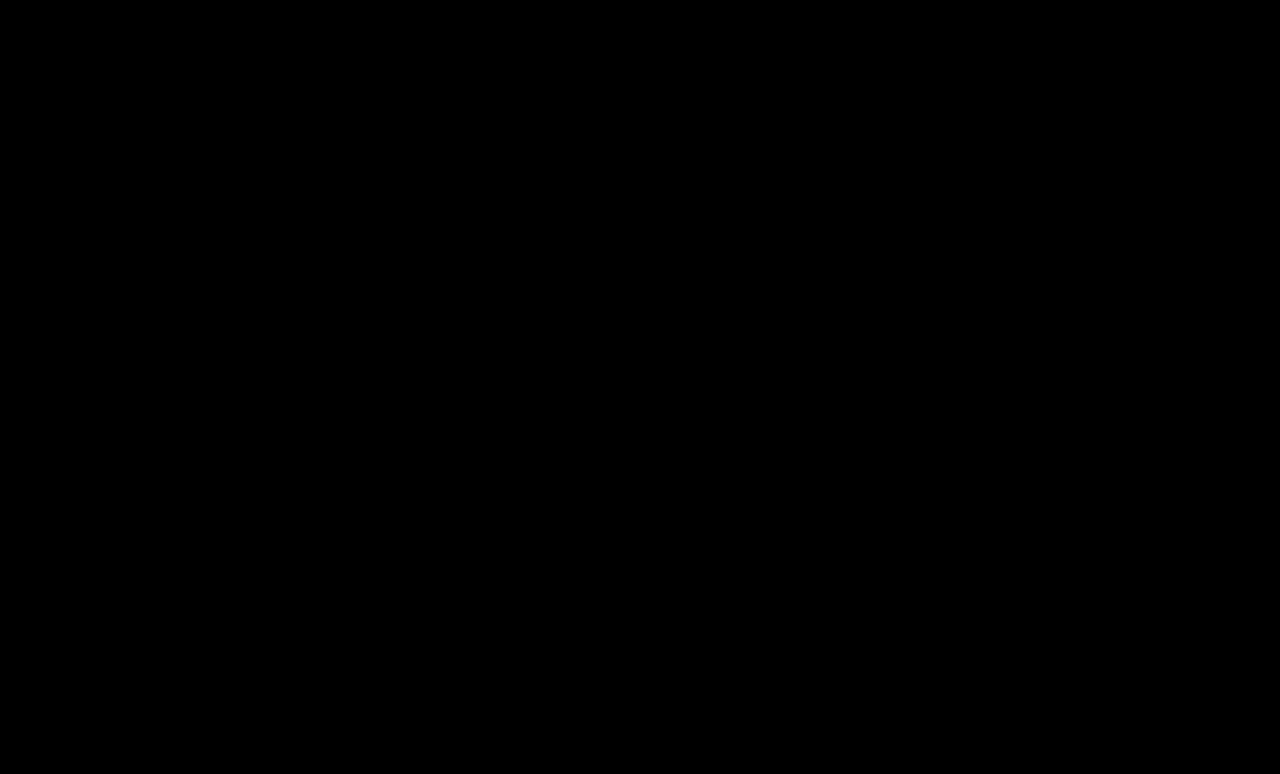
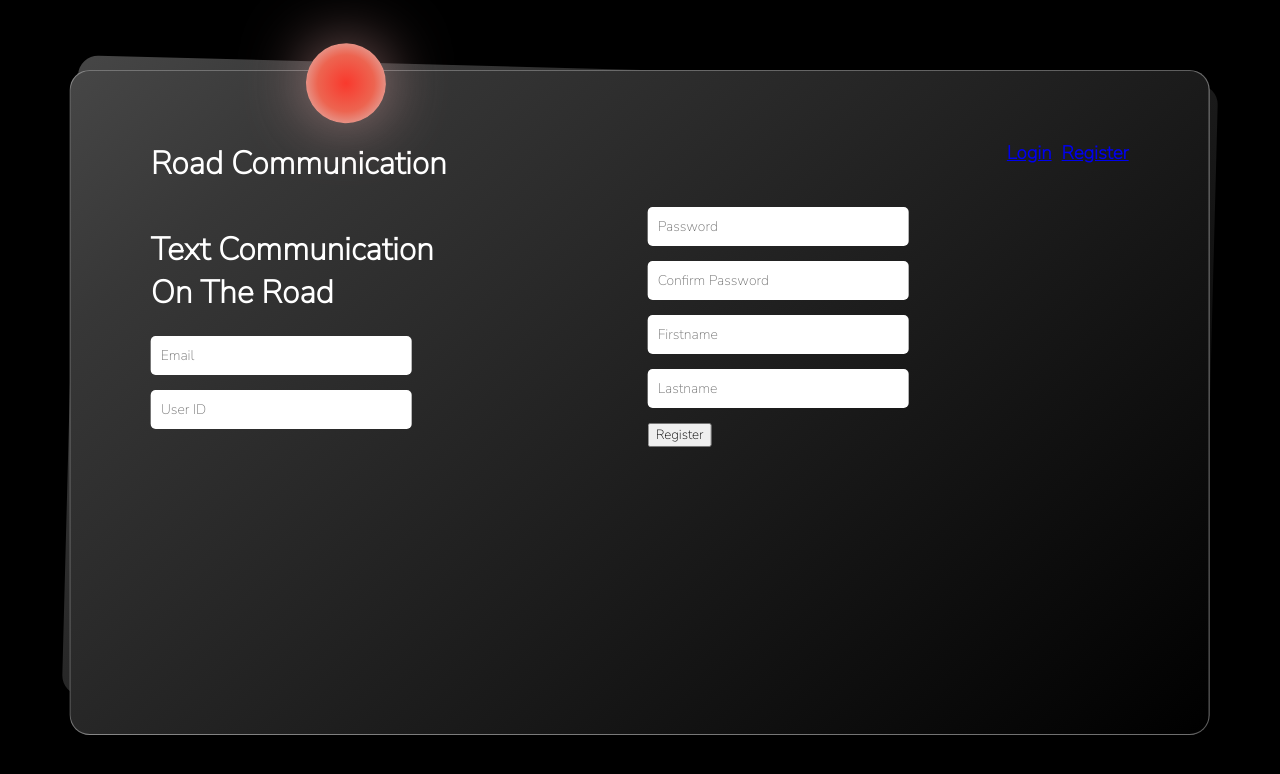
Before and after one commit to ExceedGroup14/road-communication-frontend, a React (Create React App) app: page /Register in a window 1280 px wide. Before the commit this address had no page. Shown: the top 774 px of the page. Built offline with nearby package versions, Linux system fonts and the light colour scheme.

Commit message:
Improve Login page and create Register page

```diff
--- a/package.json
+++ b/package.json
@@ -10,9 +10,11 @@
     "bootstrap": "^5.1.3",
     "react": "^17.0.2",
     "react-bootstrap": "^2.1.2",
+    "react-cookie": "^4.1.1",
     "react-dom": "^17.0.2",
     "react-router-dom": "^6.2.1",
     "react-scripts": "5.0.0",
+    "universal-cookie": "^4.0.4",
     "web-vitals": "^2.1.4"
   },
   "scripts": {
--- a/src/App.js
+++ b/src/App.js
@@ -1,6 +1,7 @@
 import './App.css'
 import { Routes, Route, BrowserRouter } from 'react-router-dom'
 import Login from './pages/Login'
+import Register from './pages/Register'
 import Status from './pages/Status'
 import Edit from './pages/Edit'
 
@@ -9,6 +10,7 @@ function App() {
     <BrowserRouter>
       <Routes>
         <Route path="Login" element={<Login />}></Route>
+        <Route path="Register" element={<Register />}></Route>
         <Route path="Status" element={<Status />}></Route>
         <Route path="Edit" element={<Edit />}></Route>
       </Routes>
--- a/src/components/Loginform.css
+++ b/src/components/Loginform.css
@@ -21,4 +21,5 @@
   border-radius: 5px;
   width: 100%;
   margin-bottom: 15px;
+  font-size: 14px;
 }
--- /dev/null
+++ b/src/components/RegisterForm.js
@@ -0,0 +1,69 @@
+import React from 'react'
+import '../components/Loginform.css'
+import AuthMenubar from './AuthMenubar'
+
+const RegisterForm = (props) => {
+  return (
+    <div className="outer-container">
+      <div id="circle"></div>
+      <div className="container">
+        <AuthMenubar />
+        <div className="login">
+          <div className="title-section">
+            <h1 className="">
+              Text Communication <br /> On The Road
+            </h1>
+          </div>
+          <div className="form-section">
+            <form className="loginform">
+              <input
+                type="email"
+                placeholder="Email"
+                value={props.email}
+                onChange={(e) => props.setEmail(e.target.value)}
+              />
+              <input
+                placeholder="User ID"
+                value={props.username}
+                onChange={(e) => props.setUsername(e.target.value)}
+              />
+              <input
+                type="password"
+                placeholder="Password"
+                value={props.password}
+                onChange={(e) => props.setPassword(e.target.value)}
+              />
+              <input
+                type="password"
+                placeholder="Confirm Password"
+                value={props.confirmpassword}
+                onChange={(e) => props.setConfirmPassword(e.target.value)}
+              />
+              <input
+                type="text"
+                placeholder="Firstname"
+                value={props.firstName}
+                onChange={(e) => props.setFirstName(e.target.value)}
+              />
+              <input
+                type="text"
+                placeholder="Lastname"
+                value={props.lastName}
+                onChange={(e) => props.setLastName(e.target.value)}
+              />
+              <button
+                className="inputbutton"
+                onClick={props.onClick}
+                type="submit"
+              >
+                Register
+              </button>
+            </form>
+          </div>
+        </div>
+      </div>
+    </div>
+  )
+}
+
+export default RegisterForm
--- a/src/pages/Login.js
+++ b/src/pages/Login.js
@@ -1,10 +1,12 @@
 import React, { useState } from 'react'
 import Loginform from '../components/Loginform'
 import axios from 'axios'
+import { useCookies } from 'react-cookie'
 
 const Login = () => {
   const [username, setUsername] = useState('')
   const [password, setPassword] = useState('')
+  const [cookies, setCookie] = useCookies(['user'])
 
   async function onSubmit(e) {
     e.preventDefault()
@@ -16,7 +18,9 @@ const Login = () => {
       'https://ecourse.cpe.ku.ac.th/exceed14/api/login/',
       data
     )
-    console.log(response.data)
+    const responseData = response.data
+    setCookie('token', responseData.token, { path: '/' })
+    console.log(responseData.token)
     alert('See data in console')
   }
   return (
--- a/src/pages/Register.js
+++ b/src/pages/Register.js
@@ -1,8 +1,53 @@
-import React from 'react'
+import React, { useState } from 'react'
+import RegisterForm from '../components/RegisterForm'
+import axios from 'axios'
 
 const Register = (props) => {
+  const [username, setUsername] = useState('')
+  const [password, setPassword] = useState('')
+  const [email, setEmail] = useState('')
+  const [confirmPassword, setConfirmPassword] = useState('')
+  const [firstName, setFirstName] = useState('')
+  const [lastName, setLastName] = useState('')
+
+  async function onSubmit(e) {
+    e.preventDefault()
+    if (password !== confirmPassword) {
+      alert("Password doesn't match")
+      return false
+    }
+    let data = {
+      username: username,
+      password: password,
+      email: email,
+      firstname: firstName,
+      lastname: lastName,
+    }
+    const response = await axios.post(
+      'https://ecourse.cpe.ku.ac.th/exceed14/api/register/',
+      data
+    )
+    console.log(response.data)
+    alert('See data in console')
+  }
   return (
-    <div>Register</div>
+    <div className="register-page">
+      <RegisterForm
+        email={email}
+        username={username}
+        password={password}
+        confirmPassword={confirmPassword}
+        onClick={onSubmit}
+        setEmail={setEmail}
+        setUsername={setUsername}
+        setPassword={setPassword}
+        setConfirmPassword={setConfirmPassword}
+        firstName={firstName}
+        setFirstName={setFirstName}
+        lastName={lastName}
+        setLastName={setLastName}
+      />
+    </div>
   )
 }
 
```
Also changed, not shown: 1 other file (tests, documents, lock files or other folders).
